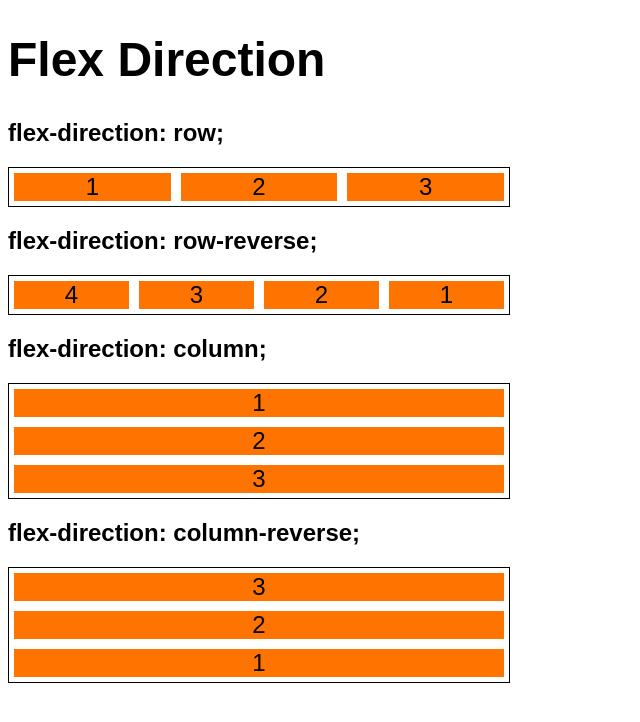
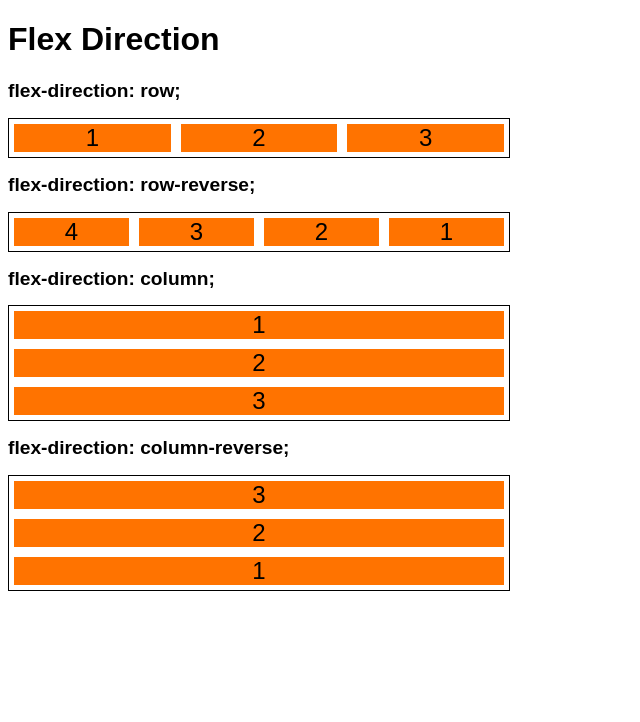
Before and after one commit to WillianOL/conhecimentos-novos, a plain HTML site: page css-flexbox/flexdirection.html in a window 1280 px wide. Shown: the whole page, without its empty margins (0-640 px from the left). Drawn offline with Linux system fonts and the light colour scheme.

Commit message:
Update flexdirection.html

```diff
--- a/css-flexbox/flexdirection.html
+++ b/css-flexbox/flexdirection.html
@@ -41,7 +41,11 @@
         }
 
         h1{
-            font-size: 3em;
+            font-size: 2em;
+        }
+
+        h2{
+            font-size: 1.2em;
         }
     </style>
 </head>
```
